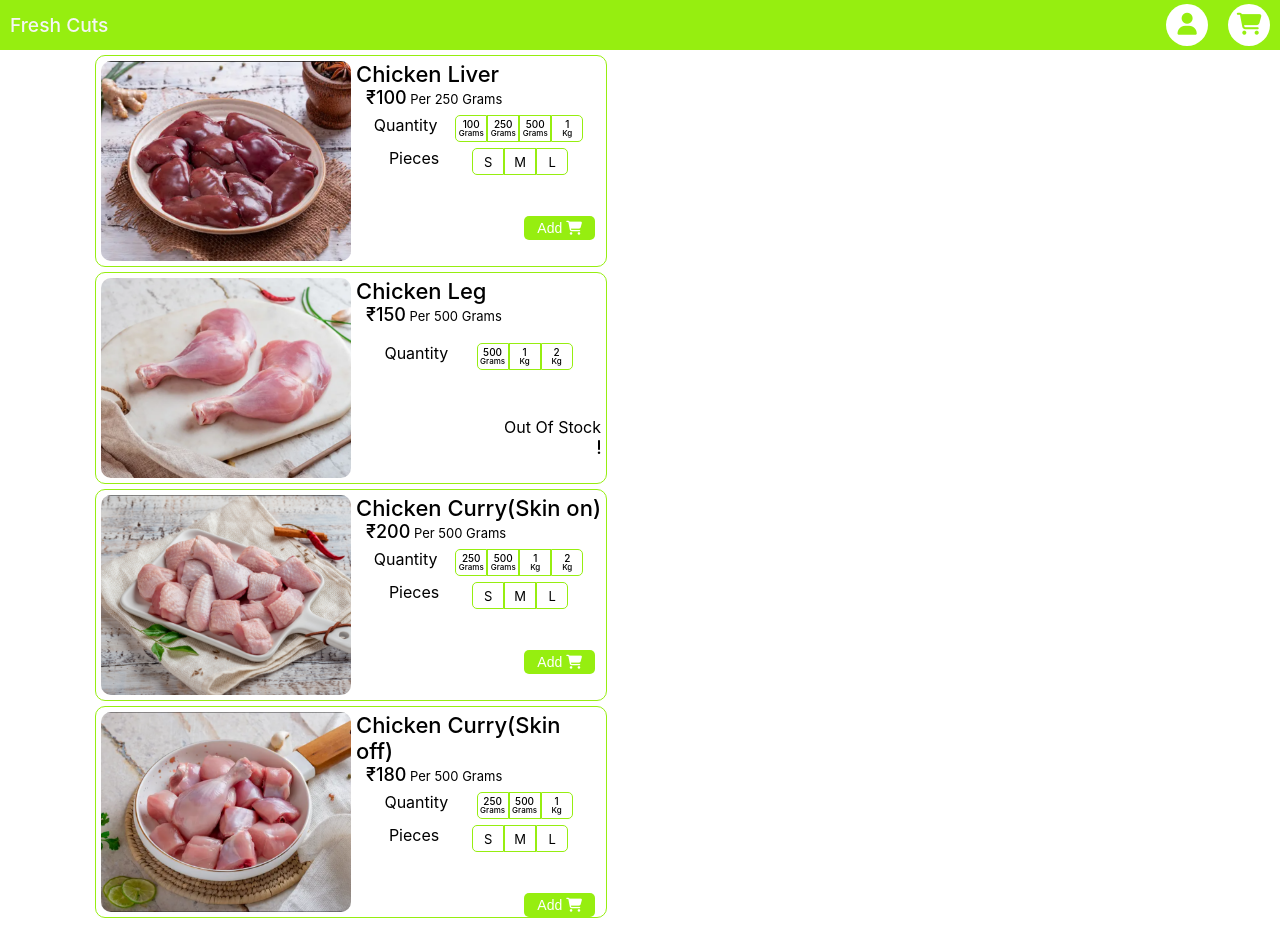
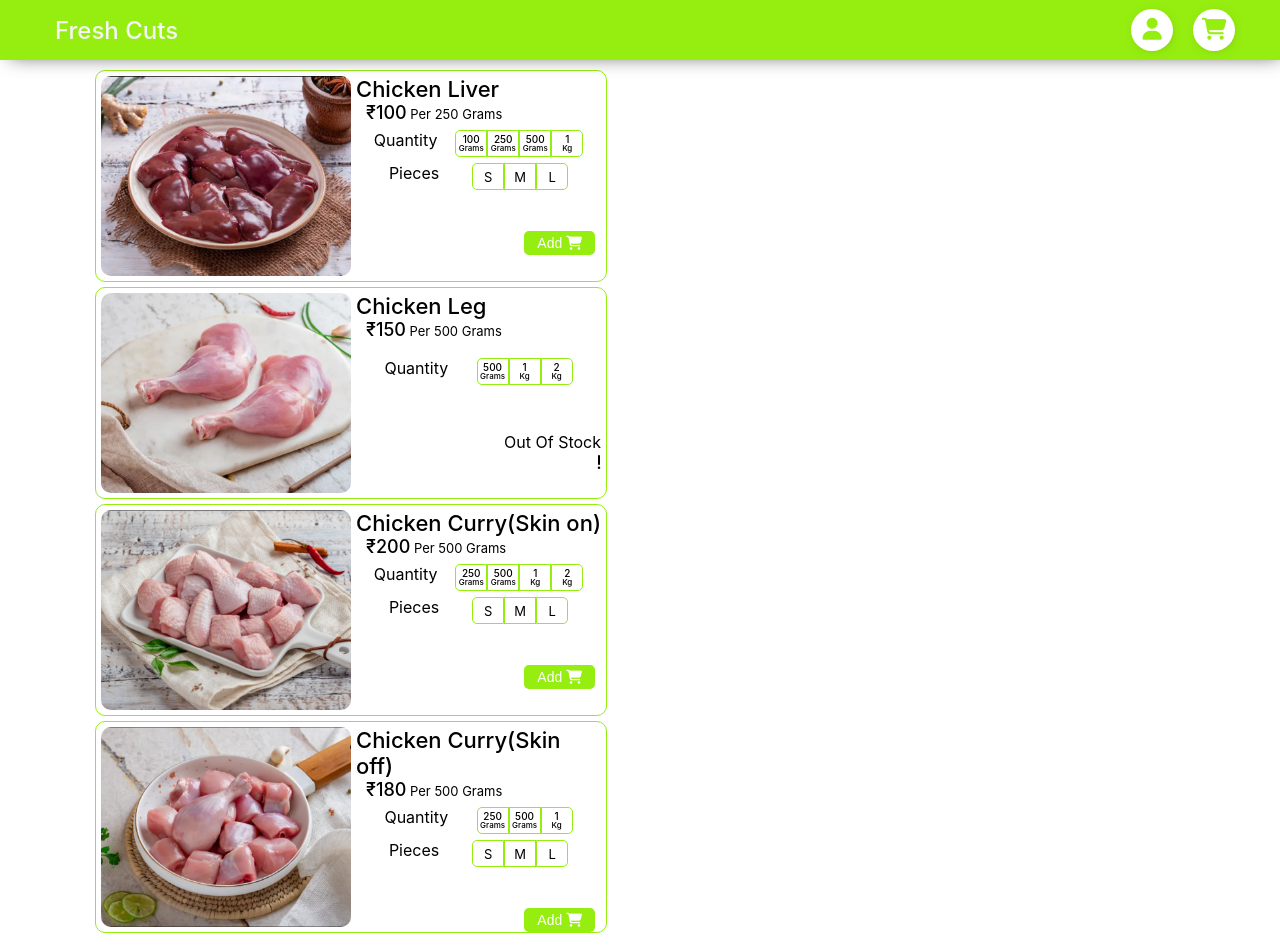
Before and after one commit to selva-thayalan/fresh-cuts, a React (Create React App) app: page / in a window 1280 px wide. Built offline with nearby package versions, Linux system fonts and the light colour scheme.

Commit message:
size changes to the components

```diff
--- a/src/App.css
+++ b/src/App.css
@@ -1,4 +1,9 @@
 .App {
   text-align: center;
-  margin-top: 55px;
+  margin-top: 70px;
 }
+
+.main-area-wrap{
+  margin: auto;
+  max-width: 1200px;
+}
--- a/src/App.tsx
+++ b/src/App.tsx
@@ -6,7 +6,9 @@ function App() {
   return (
     <div className="App">
       <Header/>
-      <Outlet/>
+      <div className="main-area-wrap">
+        <Outlet/>
+      </div>
     </div>
   );
 }
--- a/src/components/Header.tsx
+++ b/src/components/Header.tsx
@@ -8,6 +8,7 @@ const Header = () => {
 
     return(
         <div className="header-cont">
+            <div className="header-wrab">
                 <div className="company-name-cont">
                     <a className="no-default-style" href="/">
                         <p className="company-name">Fresh Cuts</p>
@@ -31,6 +32,7 @@ const Header = () => {
                         </div></Link>
                 </div>
             </div>
+        </div>
     )
 }
 
--- a/src/styles/components/Header.scss
+++ b/src/styles/components/Header.scss
@@ -1,13 +1,21 @@
 .header-cont{
     width: 100%;
+    padding: 5px;
     z-index: 100;
     position: fixed;
     top: 0;
+    background-color: rgb(150, 238, 16);
+    box-shadow: 0px 5px 20px -10px rgba(0,0,0,0.75);
+}
+
+.header-wrab{
+    position: relative;
+    margin: auto;
     height: 50px;
     display: flex;
     justify-content: space-between;
     align-items: center;
-    background-color: rgb(150, 238, 16);
+    max-width: 1200px;
 }
 
 .company-name-cont{
@@ -16,7 +24,7 @@
 
 .company-name{
     color: whitesmoke;
-    font-size: larger;
+    font-size: x-large;
     font-weight: 500;
 }
 
@@ -26,6 +34,7 @@
     border-radius: 50px;
     background-color: white;
     margin: 0px 10px;
+    box-shadow: 1px 2px 15px -10px rgba(0, 0, 0, 0.75);
     display: inline-block;
     >i{
         font-size: 22px;
```
Lines whose indentation alone changed are shown as unchanged.
